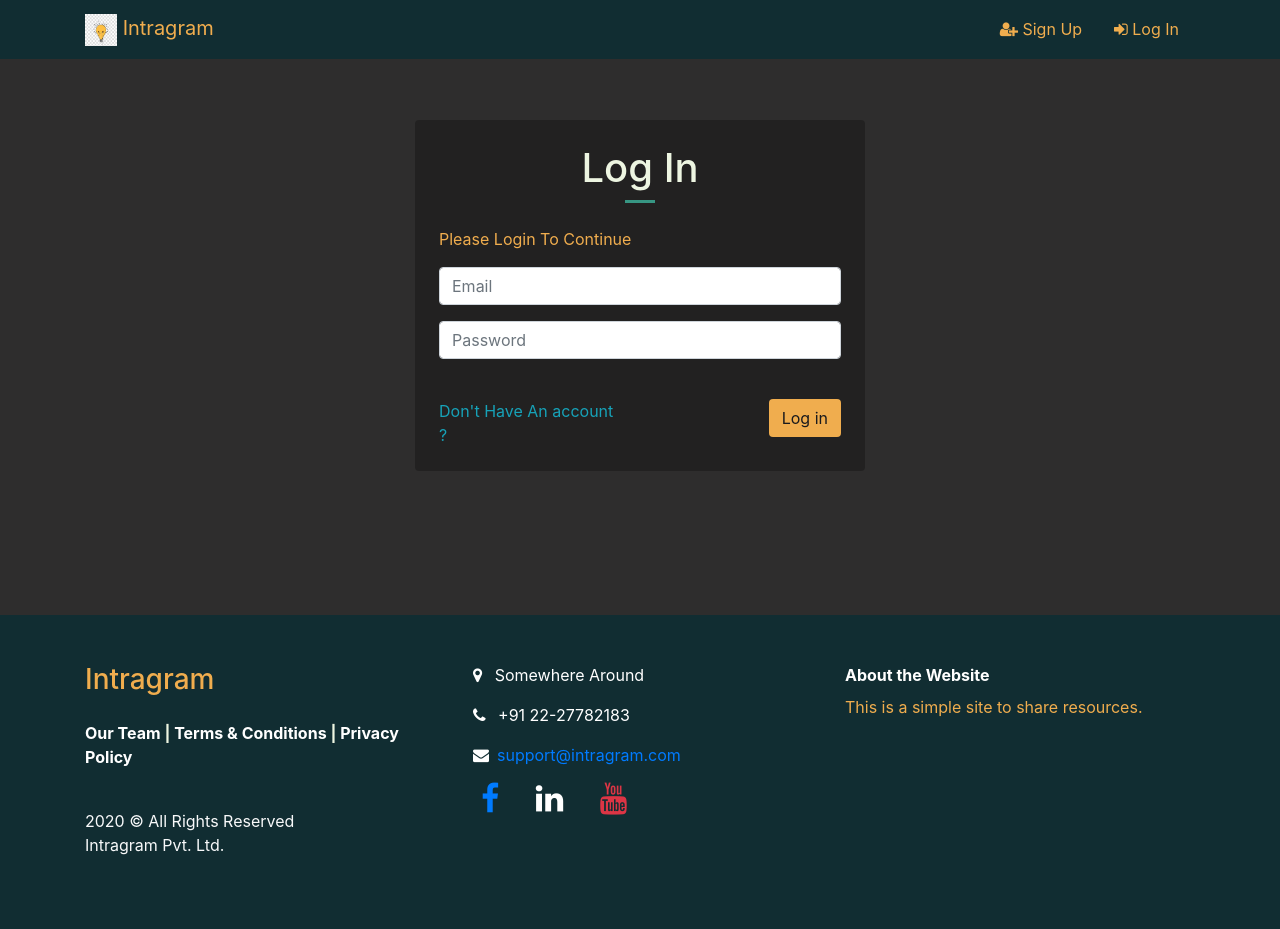
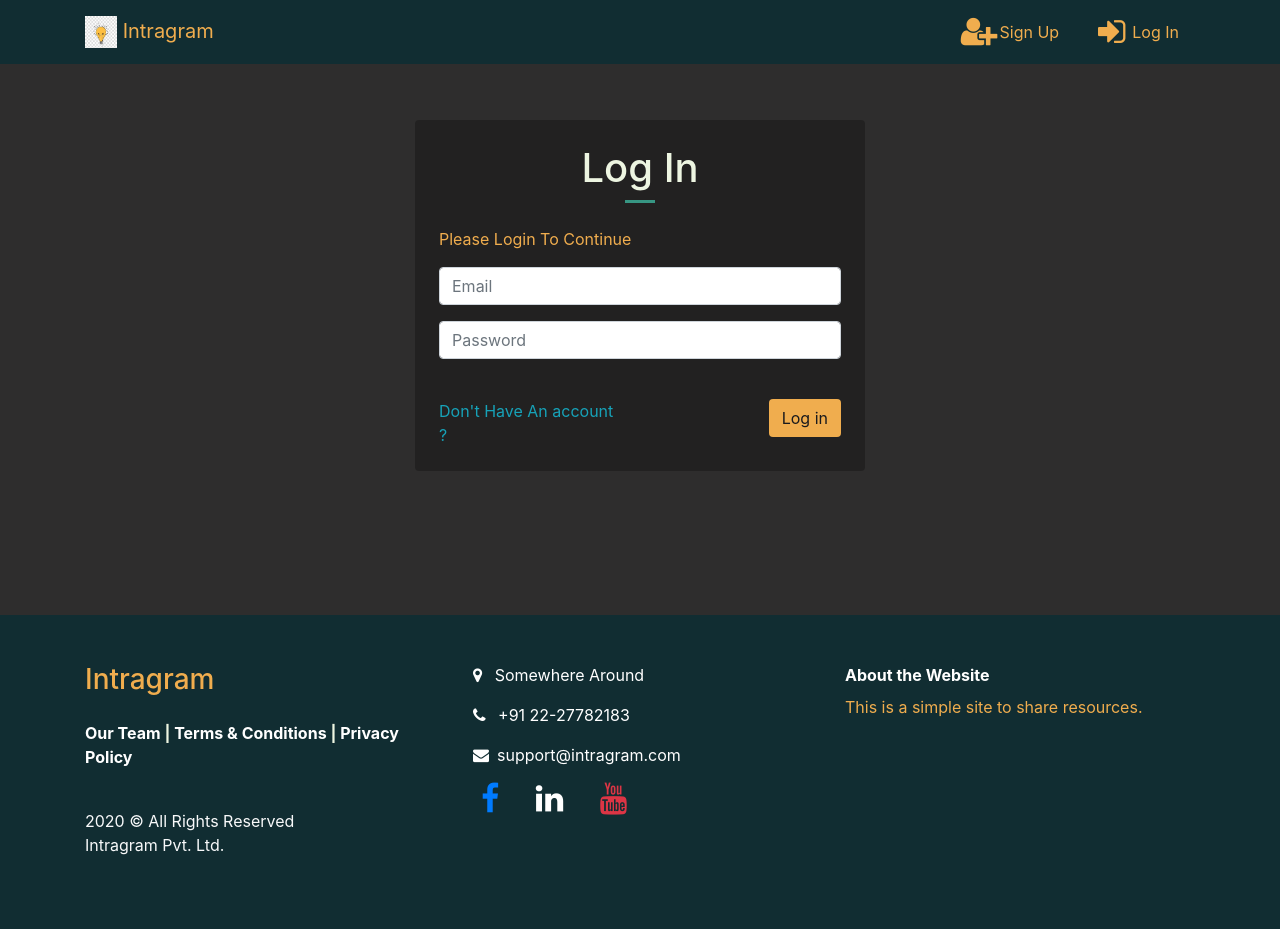
Before and after one commit to deepakg202/Intragram, a PHP site: page /login.php in a window 1280 px wide. Run offline with PHP 8.4, Linux system fonts and the light colour scheme.

Commit message:
minor ui fix

```diff
--- a/css/style.css
+++ b/css/style.css
@@ -4,6 +4,15 @@
 	--main-bg: #1A1A1D;
 	--main-default-text: #EDF5E1;
 }
+
+a {
+	color: inherit;
+	text-decoration: inherit;
+}
+a:hover{
+	color: inherit;
+}
+
 
 .text-theme{
 	color: var(--main-text-theme);
@@ -46,18 +55,23 @@ body {
 /*Navbar*/
 #mainhead {
 	background-color: var(--main-navbar);
+	color: var(--main-text-theme);
 }
 
 
 .nav-item:hover {
 	background-color: rgba(255, 255, 255, 0.2);
-
 }
 
 
-.navbar a {
-	color: var(--main-text-theme);
+
+
+.nav-item a{
+	display: flex;
+	flex-direction: row;
+	align-items: center;
 }
+
 
 .jumbotron{
 	color: #EDF5E1;
--- a/includes/header.php
+++ b/includes/header.php
@@ -17,29 +17,29 @@
 				?>
 
 				<li class="nav-item"><a href="./profile.php" class="nav-link">
-					<i class="fa fa-user" data-toggle="tooltip" title="Profile"></i>
+					<i class="fa fa-user fa-2x fa-fw " data-toggle="tooltip" title="Profile"></i>
 			        <span class="d-none d-md-inline">Hi, <?php echo $fname;?></span>
 			    </a></li>
 
 			    <li class="nav-item"><a href="#" class="nav-link">
-					<i class="fa fa-bell" data-toggle="tooltip" title="Notifications"></i>
+					<i class="fa fa-bell fa-2x fa-fw" data-toggle="tooltip" title="Notifications"></i>
 			        <span class="d-none d-md-inline">Notifications</span>
 			    </a></li>
 
 			    <li class="nav-item"><a href="./logout.php" class="nav-link">
-					<i class="fa fa-sign-out" data-toggle="tooltip" title="Log Out"></i>
+					<i class="fa fa-sign-out fa-2x fa-fw" data-toggle="tooltip" title="Log Out"></i>
 			        <span class="d-none d-md-inline">Log Out</span>
 			    </a></li>
 
 			  	<?php }else{ ?>
 
 			  	<li class="nav-item"><a href="./signup.php" class="nav-link">
-					<i class="fa fa-user-plus" data-toggle="tooltip" title="Sign Up"></i>
+					<i class="fa fa-user-plus fa-2x fa-fw" data-toggle="tooltip" title="Sign Up"></i>
 			        <span class="d-none d-md-inline"> Sign Up</span>
 			    </a></li>
 
 			    <li class="nav-item"><a href="./login.php" class="nav-link">
-					<i class="fa fa-sign-in" data-toggle="tooltip" title="Log In"></i>
+					<i class="fa fa-sign-in fa-2x fa-fw" data-toggle="tooltip" title="Log In"></i>
 			        <span class="d-none d-md-inline" data-toggle="tooltip" title="Log In"> Log In</span>
 			    </a></li>
 
--- a/index.php
+++ b/index.php
@@ -131,7 +131,7 @@
 			<div class="float-right"><?php echo $blogData[$i]['Created']?></div>
 		</div>
 		<a href="./view.php?pid=<?php echo $filename; ?>" style="color:unset; text-decoration: unset;">
-			<img class="card-img" src="https://via.placeholder.com/1366x768" alt="Card image">
+			<img class="card-img" src="https://via.placeholder.com/1366x768">
 			<div class="card-body">
 				<h5 class="card-title"><?php echo $blogData[$i]['Heading'];?></h5>
 				<p class="card-text">
```
